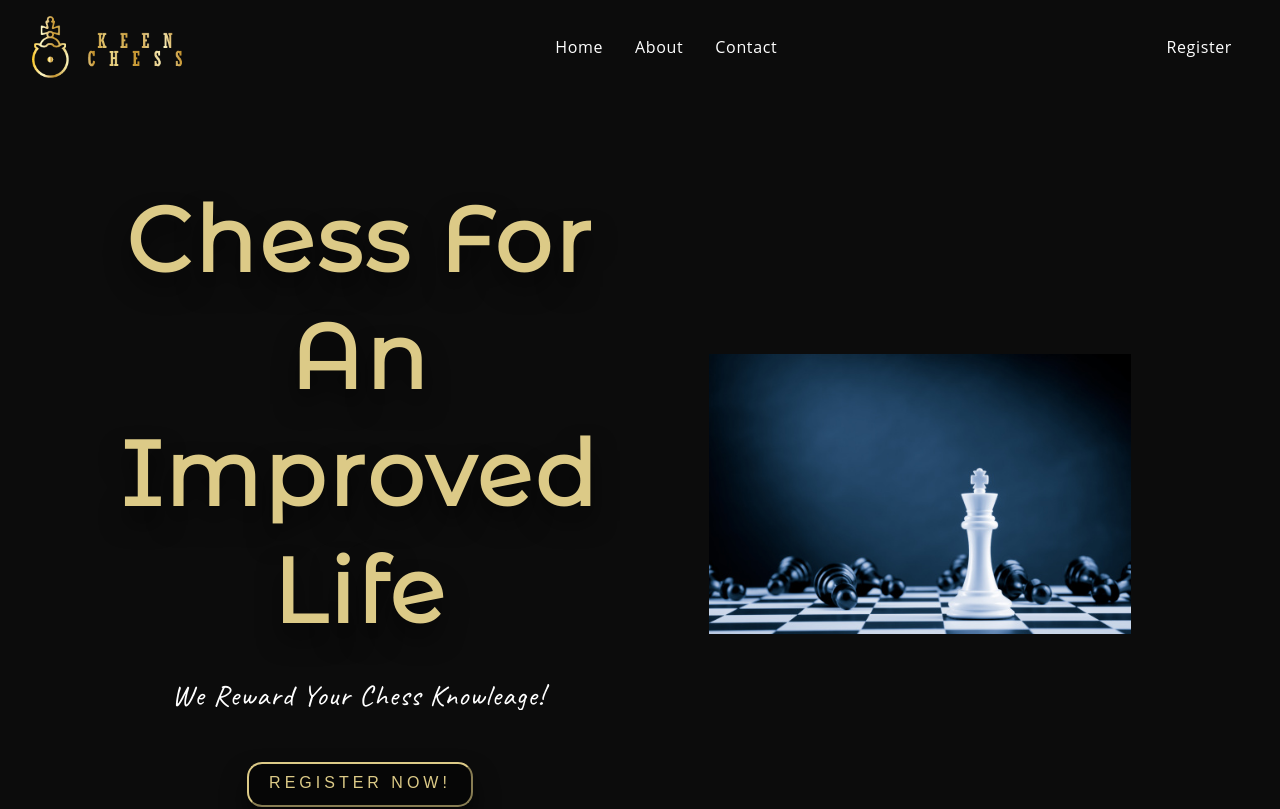
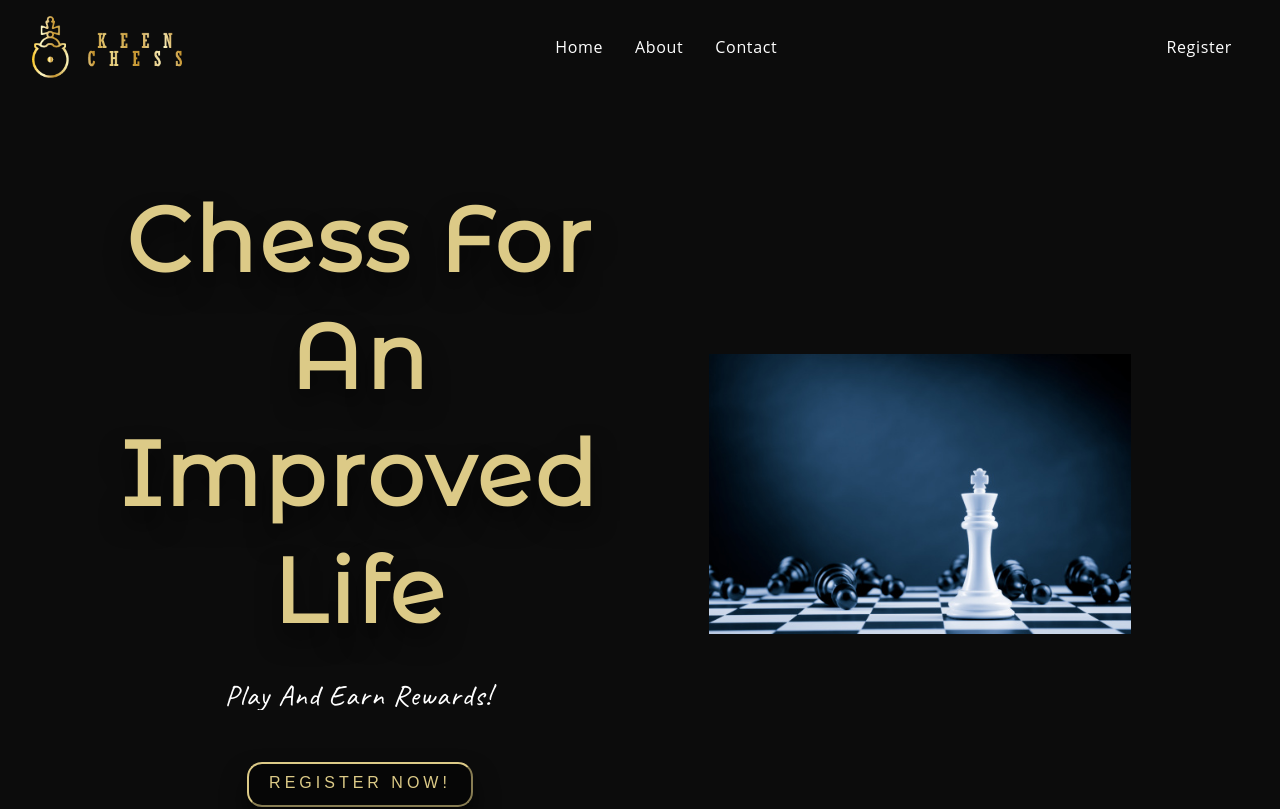
Before and after one commit to 0xChijioke/Keenchess_landing, a React (Create React App) app: page / in a window 1280 px wide. Shown: the top 809 px of the page. Built offline with nearby package versions, Linux system fonts and the light colour scheme; a web font is replaced by a local one.

Commit message:
user interfacing

```diff
--- a/src/container/Header/Header.css
+++ b/src/container/Header/Header.css
@@ -45,7 +45,7 @@
     }
 }
 .typing__letter {
-    width: 32ch;
+    width: 22ch;
   animation: typing 4s steps(20), blink .5s step-start infinite alternate;
   white-space: nowrap;
   overflow: hidden;
--- a/src/container/Header/Header.jsx
+++ b/src/container/Header/Header.jsx
@@ -6,8 +6,8 @@ const Header = () => (
   <div className="app__header app__wrapper section__padding" id="home">
     <div className="app__wrapper_info">
       <h1 className="app__header-h1">chess for an improved life</h1>
-      <p className="typing__letter  p__opensans" style={{ margin: '2rem 0' }}>we reward your chess knowleage!</p>
-      <button type="button" className="animate__btn">
+      <p className="typing__letter  p__opensans" style={{ margin: '2rem 0' }}>play and earn rewards!</p>
+      <button type="button" onClick={{ className: 'animate__btn a:click' }} className="animate__btn">
         <a href="#login">
           <span />
           <span />
```
